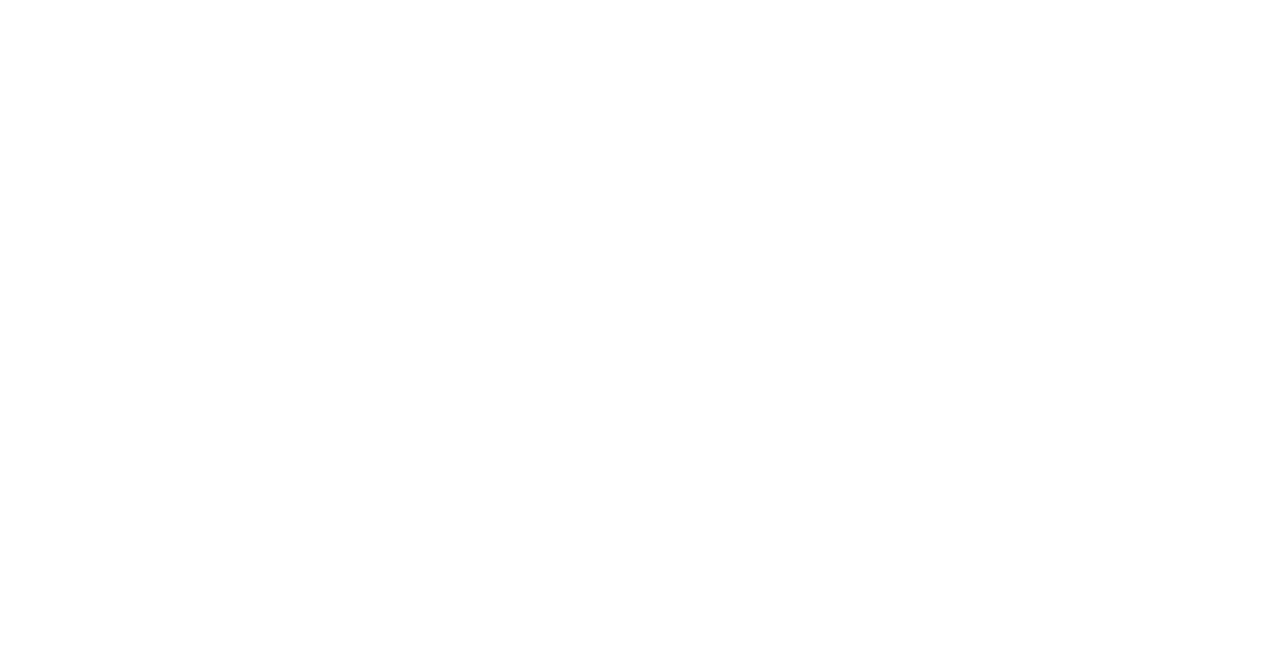
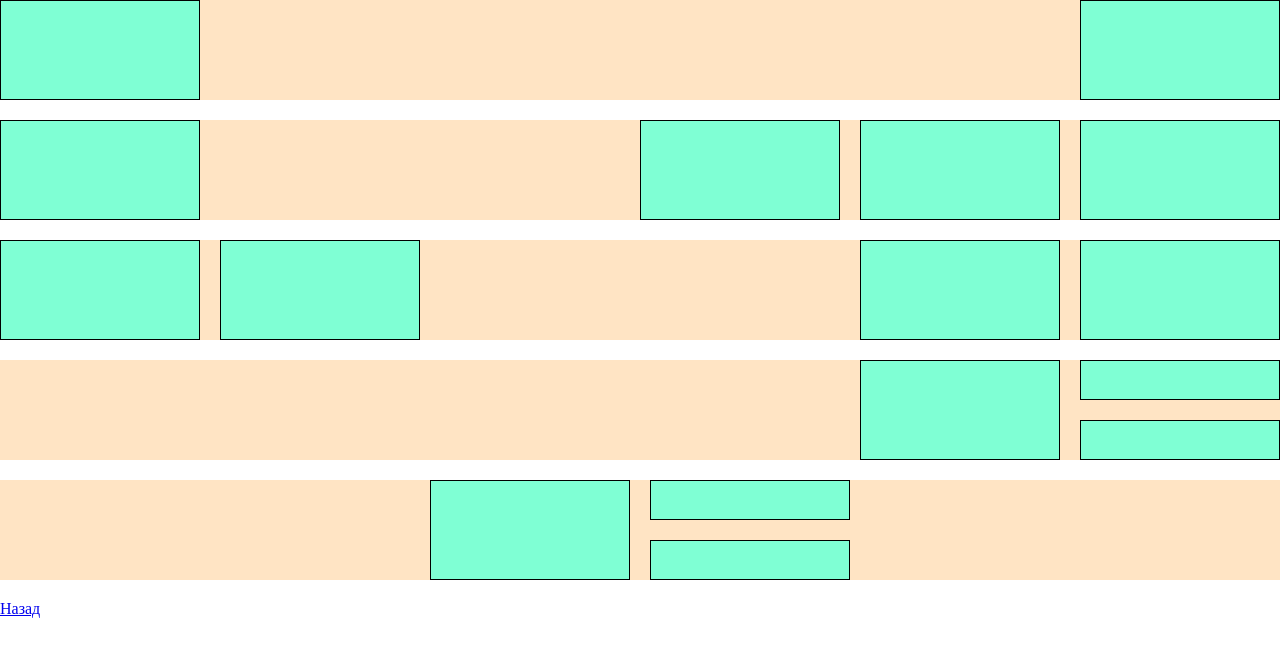
Before and after one commit to Dzu-te/hillel-hw8, a plain HTML site: page pages/grid.html in a window 1280 px wide. Drawn offline with Linux system fonts and the light colour scheme.

Commit message:
add grid

```diff
--- a/pages/grid.html
+++ b/pages/grid.html
@@ -0,0 +1,59 @@
+<!DOCTYPE html>
+<html lang="en">
+
+<head>
+  <meta charset="UTF-8">
+  <meta name="viewport" content="width=device-width, initial-scale=1.0">
+  <link rel="stylesheet" href="../styles/grid.css">
+  <title>Float page</title>
+</head>
+
+<body>
+  <div class="container container-one">
+    <div class="first box"></div>
+    <div class="second box"></div>
+  </div>
+
+  <div class="container container-two">
+    <div class="third box"></div>
+    <div class="box-container_two">
+      <div class="fourth box"></div>
+      <div class="sixth box"></div>
+      <div class="fifth box"></div>
+    </div>
+  </div>
+
+  <div class="container container-three">
+    <div class="box-container_three_first">
+      <div class="seventh box"></div>
+      <div class="eighth box"></div>
+    </div>
+    <div class="box-container_three_second">
+      <div class="ninth box"></div>
+      <div class="tenth box"></div>
+    </div>
+  </div>
+
+  <div class="container container-four">
+    <div class="box-container_four">
+      <div class="eleventh box"></div>
+      <div class="block-container_four">
+        <div class="twelfth box"></div>
+        <div class="thirteenth box"></div>
+      </div>
+    </div>
+  </div>
+
+  <div class="container container-five">
+    <div class="box-container_five">
+      <div class="fourteenth box"></div>
+      <div class="block-container_five">
+        <div class="fifteenth box"></div>
+        <div class="sixteenth box"></div>
+      </div>
+    </div>
+  </div>
+  <a href="../index.html">Назад</a>
+</body>
+
+</html>
--- a/styles/grid.css
+++ b/styles/grid.css
@@ -0,0 +1,105 @@
+* {
+  margin: 0;
+  padding: 0;
+  box-sizing: border-box;
+}
+
+.container {
+  background-color: bisque;
+  height: 100px;
+  margin-bottom: 20px;
+}
+
+.box {
+  height: 100px;
+  width: 200px;
+  background-color: aquamarine;
+  border: 1px solid black;
+  gap: 20px;
+}
+
+.container-one {
+  display: grid;
+  grid-template-columns: 1fr 1fr;
+  gap: 20px;
+}
+
+.first {
+  justify-self: start;
+}
+
+.second {
+  justify-self: end;
+}
+
+.container-two {
+  display: grid;
+  grid-template-columns: 1fr auto;
+  align-items: center;
+}
+
+.third {
+  justify-self: start;
+}
+
+.box-container_two {
+  display: grid;
+  grid-auto-flow: column;
+  gap: 20px;
+}
+
+.container-three {
+  display: grid;
+  grid-template-columns: 1fr 1fr;
+
+}
+
+.box-container_three_first {
+  display: grid;
+  grid-auto-flow: column;
+  gap: 20px;
+  justify-content: start;
+}
+
+.box-container_three_second {
+  display: grid;
+  grid-auto-flow: column;
+  gap: 20px;
+  justify-content: end;
+}
+
+.twelfth,
+.thirteenth,
+.fifteenth,
+.sixteenth {
+  height: 40px;
+}
+
+.box-container_four {
+  display: grid;
+  grid-template-columns: 1fr auto;
+  gap: 20px;
+  justify-content: center;
+}
+
+.eleventh {
+  justify-self: end;
+}
+
+.block-container_four {
+  display: grid;
+  gap: 20px;
+  justify-content: end;
+}
+
+.box-container_five {
+  display: grid;
+  grid-template-columns: auto auto;
+  gap: 20px;
+  justify-content: center;
+}
+
+.block-container_five {
+  display: grid;
+  gap: 20px;
+}
```
Also changed, not shown: styles/float.css (+0 -13 lines).
